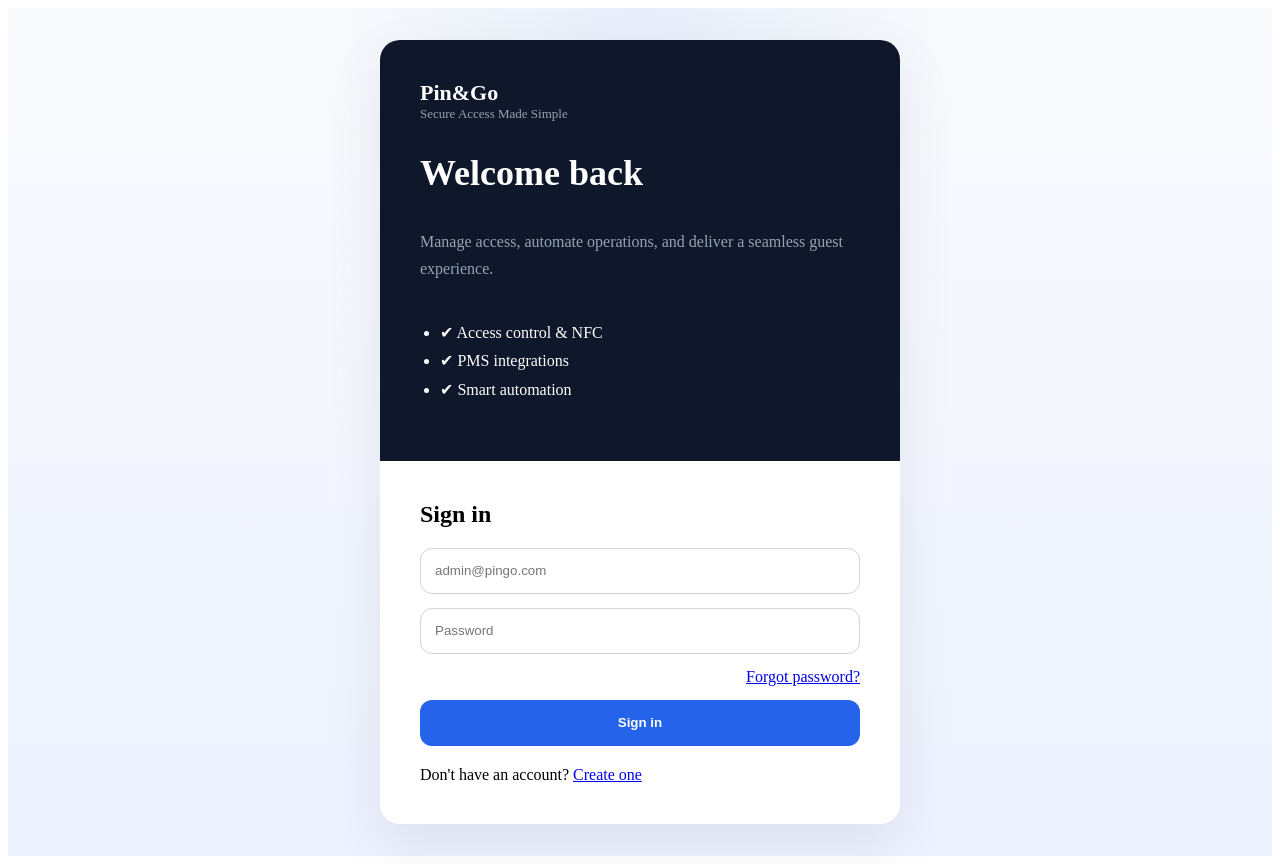
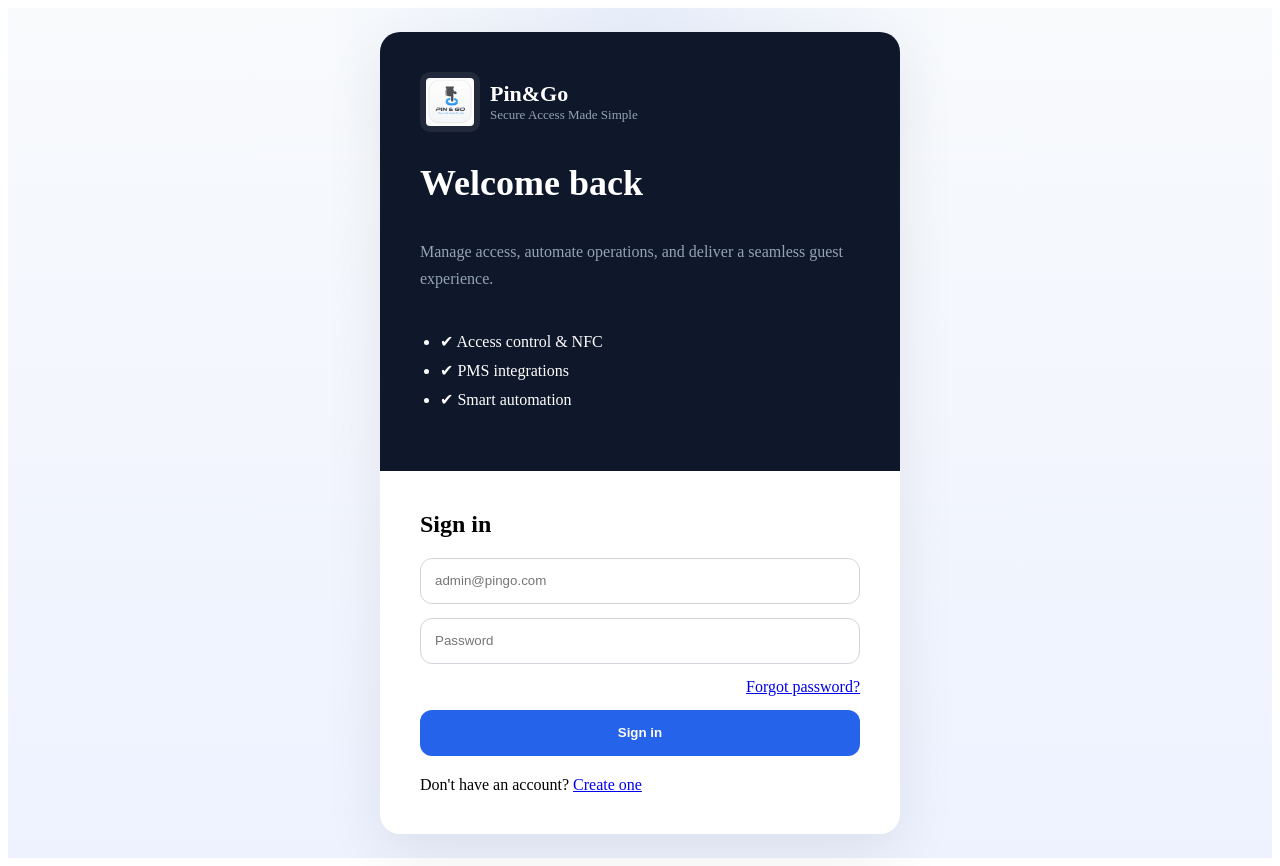
Before and after one commit to freddiefernandezmaysonet-netizen/pin-go-dashboard, a React (Vite) app: page /login in a window 1280 px wide. Built offline with nearby package versions, Linux system fonts and the light colour scheme; no server answers.

Commit message:
Add logo Pin&Go

```diff
--- a/src/pages/LoginPage.tsx
+++ b/src/pages/LoginPage.tsx
@@ -86,8 +86,21 @@ export default function LoginPage() {
           }}
         >
           <div style={{ display: "flex", alignItems: "center", gap: 10 }}>
-             <div>
-              <div style={{ fontWeight: 800, fontSize: 22 }}>Pin&Go</div>
+  <img
+    src="/pin-go-logo.png"
+    alt="Pin&Go logo"
+    style={{
+      width: 48,
+      height: 48,
+      objectFit: "contain",
+      borderRadius: 10,
+      background: "rgba(255,255,255,0.08)",
+      padding: 6,
+    }}
+  />
+
+  <div>
+    <div style={{ fontWeight: 800, fontSize: 22 }}>Pin&Go</div>
               <div style={{ fontSize: 13, color: "#94a3b8" }}>
                 Secure Access Made Simple
               </div>
```
